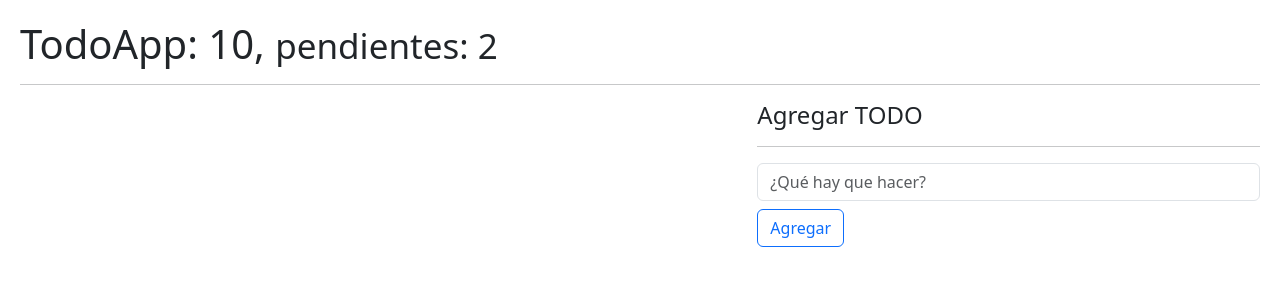
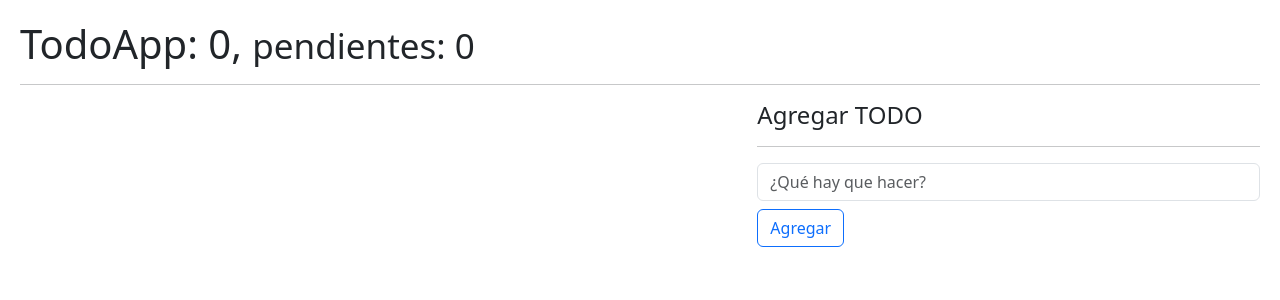
Before and after one commit to pallasuy/react-hookapp, a React (Vite) app: page / in a window 1280 px wide. Shown: the top 300 px of the page. Built offline with nearby package versions, Linux system fonts and the light colour scheme.

Commit message:
NEW: CustomHook useTodo emprolijando nuestro componente mediante customHook

```diff
--- a/08-useReducer/TodoApp.jsx
+++ b/08-useReducer/TodoApp.jsx
@@ -1,73 +1,18 @@
-import { useEffect, useReducer, useState } from "react"
-import { todoReducer } from "./todoReducer"
 import { TodoList } from "./TodoList";
 import { TodoAdd } from "./TodoAdd";
+import { useTodo } from "../hooks/";
 
 
-const initialState = [
-    /*   {
-          id: new Date().getTime(),
-          description: 'Recolectar Piedra',
-          done: false,
-      } */
 
-];
-
-const init = () => {
-    return JSON.parse(localStorage.getItem('todos')) || [];
-
-}
 
 
 export const TodoApp = () => {
 
-    const [todos, dispatch] = useReducer(todoReducer, initialState, init);
-
-
-    useEffect(() => {
-        localStorage.setItem('todos', JSON.stringify(todos));
-    }, [todos]);
-
-
-
-    const handleNewTodo = (newTodoValue) => {
-
-        if (todos.some(todo => todo.description === newTodoValue.description)) {
-            return;
-        }
-
-        const action = {
-            type: '[TODO] Add',
-            payload: newTodoValue
-        }
-
-        dispatch(action);
-    }
-
-
-
-    const handleDeleteTodo = (id) => {
-
-        const action = {
-            type: '[TODO] Remove',
-            payload: id
-        }
-
-        dispatch(action);
-    }
-
-    const handleToggleTodo = (id) => {
-        const action = {
-            type: '[TODO] Toggle',
-            payload: id
-        }
-
-        dispatch(action);
-    }
+    const { todos, handleNewTodo, handleDeleteTodo, handleToggleTodo, todosCount, todosPending } = useTodo([]);
 
     return (
         <>
-            <h1>TodoApp: 10, <small>pendientes: 2</small></h1>
+            <h1>TodoApp: {todosCount}, <small>pendientes: {todosPending}</small></h1>
             <hr />
 
             <div className="row">
--- a/hooks/index.js
+++ b/hooks/index.js
@@ -2,3 +2,4 @@
 export * from "./useCounter";
 export * from "./useFetch";
 export * from "./useForm";
+export * from "./useTodo";
--- /dev/null
+++ b/hooks/useTodo.js
@@ -0,0 +1,72 @@
+import { useEffect, useReducer } from "react";
+import { todoReducer } from "../08-useReducer/todoReducer";
+
+
+
+
+const init = () => {
+    return JSON.parse(localStorage.getItem('todos')) || [];
+
+}
+
+
+export const useTodo = (initialState) => {
+
+    const [todos, dispatch] = useReducer(todoReducer, initialState, init);
+
+
+    useEffect(() => {
+        localStorage.setItem('todos', JSON.stringify(todos));
+    }, [todos]);
+
+
+
+
+    const handleNewTodo = (newTodoValue) => {
+
+        if (todos.some(todo => todo.description === newTodoValue.description)) {
+            return;
+        }
+
+        const action = {
+            type: '[TODO] Add',
+            payload: newTodoValue
+        }
+
+        dispatch(action);
+    }
+
+
+
+    const handleDeleteTodo = (id) => {
+
+        const action = {
+            type: '[TODO] Remove',
+            payload: id
+        }
+
+        dispatch(action);
+    }
+
+    const handleToggleTodo = (id) => {
+        const action = {
+            type: '[TODO] Toggle',
+            payload: id
+        }
+
+        dispatch(action);
+    }
+
+    const todosCount = todos.length;
+    const todosPending = todos.filter(todo => !todo.done).length;
+
+
+
+    return {
+        todos, dispatch, handleNewTodo, handleDeleteTodo, handleToggleTodo, todosCount, todosPending
+
+    }
+
+
+
+}
```
